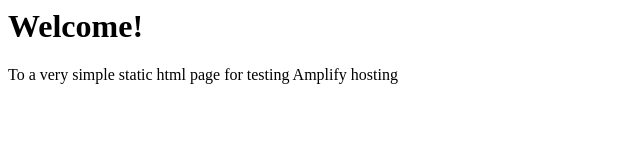
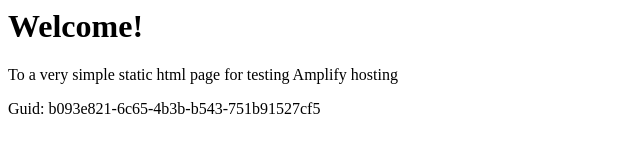
Before and after one commit to aws-aemilia-gru/Github-PR-Commit-Integration-Test-DoNotTouch-GitHubAutoBuildPrPreviewCanaryTest-v1-prod-sa-east-1, a website: page src/index.html in a window 1280 px wide. Shown: the whole page, without its empty margins (0-640 px from the left). Drawn offline with Linux system fonts and the light colour scheme.

Commit message:
commit from integ tests

```diff
--- a/src/index.html
+++ b/src/index.html
@@ -1,3 +1,5 @@
+
+
 <html lang="en">
 
 <head>
@@ -10,6 +12,6 @@
 <body>
     <h1>Welcome!</h1>
     <p>To a very simple static html page for testing Amplify hosting</p>
-</body>
+    <p>Guid: b093e821-6c65-4b3b-b543-751b91527cf5</p></body>
 
 </html>
```
